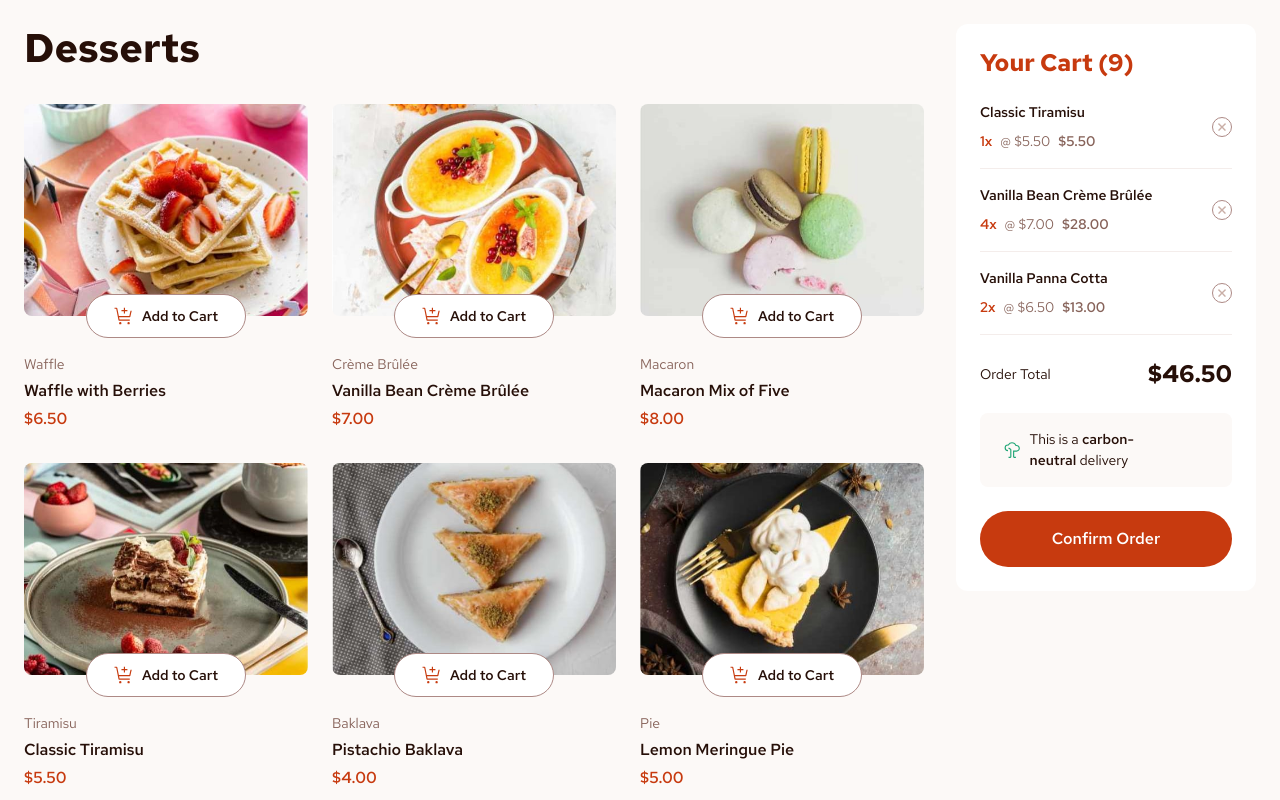
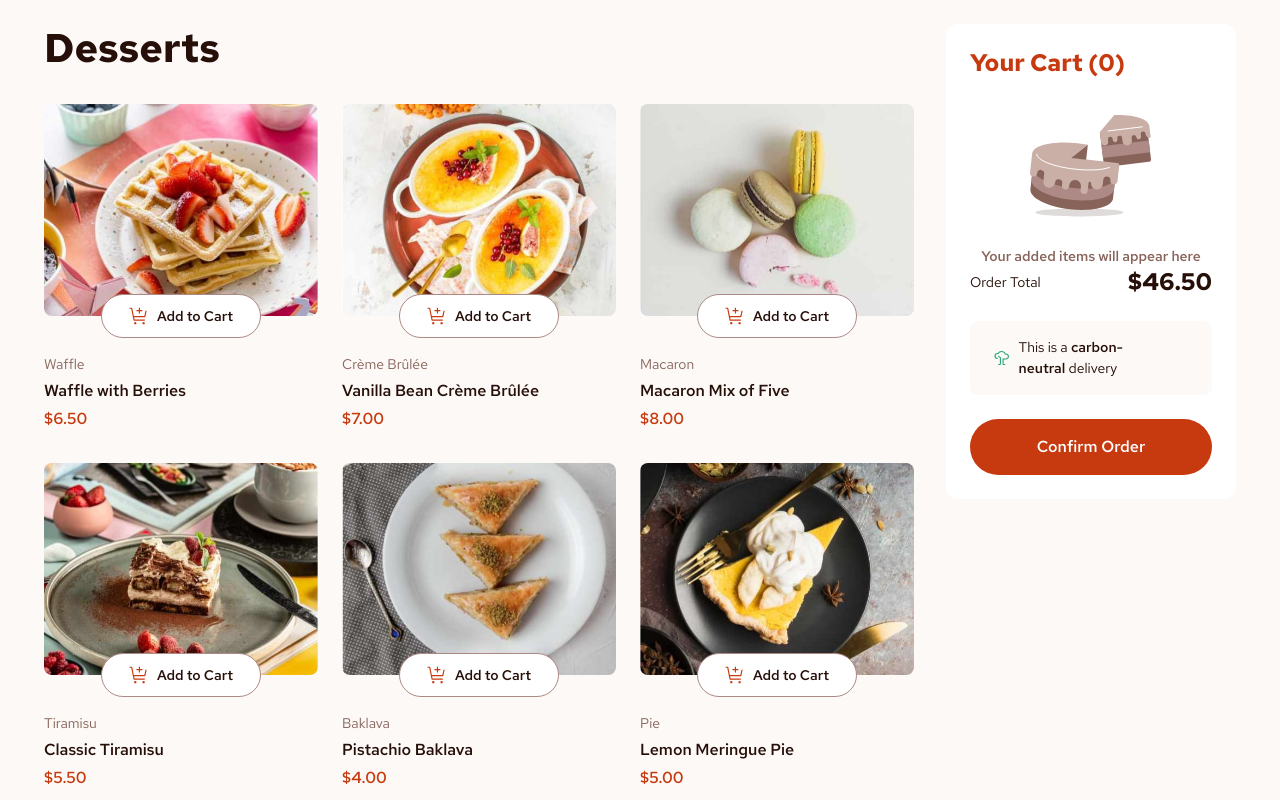
Before and after one commit to Rubendvb/product-list-with-cart-main, a React (Vite) app: page / in a window 1280 px wide. Shown: the top 800 px of the page. Built offline with nearby package versions, Linux system fonts and the light colour scheme.

Commit message:
Adjusting addition and subtraction logic

```diff
--- a/src/App.scss
+++ b/src/App.scss
@@ -2,6 +2,8 @@
 @use './styles/mixins' as *;
 
 .page {
+  max-width: 124rem;
+  margin: 0 auto;
   padding: $spacing-24;
 
   @media screen and (min-width: 1024px) {
--- a/src/App.tsx
+++ b/src/App.tsx
@@ -1,12 +1,11 @@
 import { useEffect, useMemo, useState } from 'react'
-
-import { ButtonAddToCart } from './components/ButtonAddToCart'
 
 import './App.scss'
 
 import data from './data/data.json'
+import Dessert from './components/Dessert'
 
-type Dessert = {
+export type IDessert = {
   image: {
     thumbnail: string
     mobile: string
@@ -18,42 +17,18 @@ type Dessert = {
   price: number
 }
 
-type IDesserts = Dessert[]
+type IDesserts = IDessert[]
 
 function App() {
   const [items, setItems] = useState<IDesserts>([])
+  const [itemsCart, setItemsCart] = useState([])
 
   useEffect(() => {
     setItems(data)
   }, [])
 
   const renderedItems = useMemo(
-    () =>
-      items.map((item, index) => (
-        <article key={index} className="dessert">
-          <div className="dessert__image-container">
-            <picture>
-              <source media="(min-width: 1024px)" srcSet={item.image.desktop} />
-              <source media="(min-width: 768px)" srcSet={item.image.tablet} />
-              <img
-                className="dessert__image"
-                src={item.image.mobile}
-                alt={item.name}
-              />
-            </picture>
-
-            <div className="container__button">
-              <ButtonAddToCart />
-            </div>
-          </div>
-
-          <div className="dessert__details">
-            <span className="dessert__type">{item.category}</span>
-            <h3 className="dessert__name">{item.name}</h3>
-            <span className="dessert__price">${item.price.toFixed(2)}</span>
-          </div>
-        </article>
-      )),
+    () => items.map((item, index) => <Dessert key={index} item={item} />),
     [items]
   )
 
@@ -67,9 +42,9 @@ function App() {
         </main>
 
         <aside className="cart">
-          <h2 className="cart__title">Your Cart ({items.length})</h2>
+          <h2 className="cart__title">Your Cart ({itemsCart.length})</h2>
 
-          {items.length === 0 ? (
+          {itemsCart.length === 0 ? (
             <div className="cart__empty-message">
               <img
                 className="cart__empty-image"
--- a/src/components/ButtonAddToCart/ButtonAddToCart.scss
+++ b/src/components/ButtonAddToCart/ButtonAddToCart.scss
@@ -28,6 +28,9 @@
   .icon-cart {
     margin-right: $spacing-8;
   }
+
+  &__add {
+  }
 }
 
 .bg-red {
--- a/src/components/ButtonAddToCart/index.tsx
+++ b/src/components/ButtonAddToCart/index.tsx
@@ -5,28 +5,42 @@ import { ButtonIncrementDecrement } from '../ButtonIncrementDecrement'
 import './ButtonAddToCart.scss'
 
 export function ButtonAddToCart() {
-  const [addCard, setAddCard] = useState(false)
+  const [quantityDessert, setQuantityDessert] = useState(0)
+  const addCard = quantityDessert > 0
+
+  function handleAddCart() {
+    setQuantityDessert((prev) => prev + 1)
+  }
 
   return (
-    <button className={`button-cart ${addCard ? 'bg-red' : ''}`}>
+    <>
       {addCard ? (
-        <>
-          <ButtonIncrementDecrement type="decrement" />
+        <button className={`button-cart ${addCard ? 'bg-red' : ''}`}>
+          <ButtonIncrementDecrement
+            variant="decrement"
+            onClick={() => setQuantityDessert((prev) => Math.max(prev - 1, 0))}
+          />
 
-          <span>1</span>
+          <span>{quantityDessert}</span>
 
-          <ButtonIncrementDecrement type="increment" />
-        </>
+          <ButtonIncrementDecrement
+            variant="increment"
+            onClick={() => setQuantityDessert(quantityDessert + 1)}
+          />
+        </button>
       ) : (
-        <>
+        <button
+          className="button-cart"
+          onClick={() => !addCard && handleAddCart()}
+        >
           <img
             className="icon-cart"
             src="/assets/images/icon-add-to-cart.svg"
             alt="add to cart"
           />
           <span>Add to Cart</span>
-        </>
+        </button>
       )}
-    </button>
+    </>
   )
 }
--- a/src/components/ButtonIncrementDecrement/index.tsx
+++ b/src/components/ButtonIncrementDecrement/index.tsx
@@ -1,39 +1,45 @@
+import { ButtonHTMLAttributes } from 'react'
 import './ButtonIncrementDecrement.scss'
 
-type ButtonProps = {
-  type: 'increment' | 'decrement'
+interface ButtonProps extends ButtonHTMLAttributes<HTMLButtonElement> {
+  variant: 'increment' | 'decrement'
 }
 
-export function ButtonIncrementDecrement({ type }: ButtonProps) {
-  const ariaLabel =
-    type === 'increment' ? 'Increment quantity' : 'Decrement quantity'
+export function ButtonIncrementDecrement({ variant, ...props }: ButtonProps) {
+  return (
+    <span
+      aria-label={
+        variant === 'increment' ? 'Increment quantity' : 'Decrement quantity'
+      }
+      className="button-increment-decrement"
+      {...props}
+    >
+      {variant === 'decrement' ? <MinusIcon /> : <PlusIcon />}
+    </span>
+  )
+}
 
-  return (
-    <button aria-label={ariaLabel} className="button-increment-decrement">
-      {type === 'decrement' ? (
+const MinusIcon = () => (
   <svg
-          xmlns="http://www.w3.org/2000/svg"
     width="10"
     height="2"
-          fill="none"
     viewBox="0 0 10 2"
+    xmlns="http://www.w3.org/2000/svg"
   >
-          <path fill="currentColor" d="M0 .375h10v1.25H0z"></path>
+    <path fill="currentColor" d="M0 .375h10v1.25H0z" />
   </svg>
-      ) : (
+)
+
+const PlusIcon = () => (
   <svg
-          xmlns="http://www.w3.org/2000/svg"
     width="10"
     height="10"
-          fill="none"
     viewBox="0 0 10 10"
+    xmlns="http://www.w3.org/2000/svg"
   >
     <path
       fill="currentColor"
       d="M10 4.375H5.625V0h-1.25v4.375H0v1.25h4.375V10h1.25V5.625H10z"
-          ></path>
+    />
   </svg>
-      )}
-    </button>
 )
-}
--- /dev/null
+++ b/src/components/Dessert/index.tsx
@@ -0,0 +1,35 @@
+import { ButtonAddToCart } from '../ButtonAddToCart'
+
+import { IDessert } from '../../App'
+
+interface DessertProps {
+  item: IDessert
+}
+
+export default function Dessert({ item }: DessertProps) {
+  return (
+    <article className="dessert">
+      <div className="dessert__image-container">
+        <picture>
+          <source media="(min-width: 1024px)" srcSet={item.image.desktop} />
+          <source media="(min-width: 768px)" srcSet={item.image.tablet} />
+          <img
+            className="dessert__image"
+            src={item.image.mobile}
+            alt={item.name}
+          />
+        </picture>
+
+        <div className="container__button">
+          <ButtonAddToCart />
+        </div>
+      </div>
+
+      <div className="dessert__details">
+        <span className="dessert__type">{item.category}</span>
+        <h3 className="dessert__name">{item.name}</h3>
+        <span className="dessert__price">${item.price.toFixed(2)}</span>
+      </div>
+    </article>
+  )
+}
```
Lines whose indentation alone changed are shown as unchanged.
